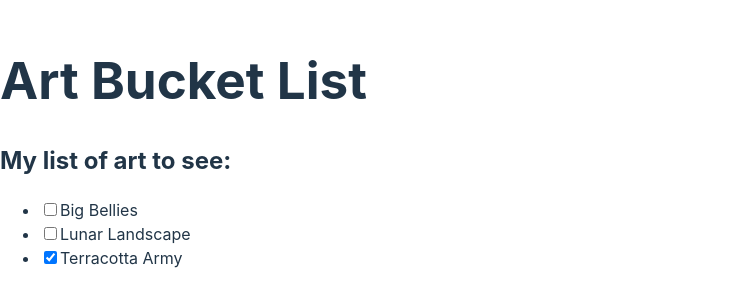
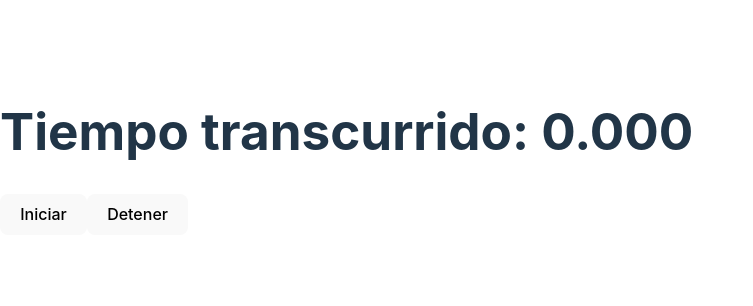
Before and after one commit to CristianAquino/react-ts, a React (Vite) app: page / in a window 1280 px wide. Shown: the part 248-554 px from the top of the page, without its empty margins (0-753 px from the left). Built offline with nearby package versions, Linux system fonts and the light colour scheme.

Commit message:
ref_counter

```diff
--- a/src/App.tsx
+++ b/src/App.tsx
@@ -1,64 +1,34 @@
-import { useState } from "react";
+import { useState, useRef } from "react";
 
-interface Art {
-  id: number;
-  title: string;
-  seen: boolean;
-}
+export default function App() {
+  const [startTime, setStartTime] = useState<number | null>(null);
+  const [now, setNow] = useState<number | null>(null);
+  const intervalRef = useRef<number>();
 
-const initialList = [
-  { id: 0, title: "Big Bellies", seen: false },
-  { id: 1, title: "Lunar Landscape", seen: false },
-  { id: 2, title: "Terracotta Army", seen: true },
-];
+  function handleStart() {
+    setStartTime(Date.now());
+    setNow(Date.now());
 
-function ItemList({
-  artworks,
-  onToggle,
-}: {
-  artworks: Art[];
-  onToggle: (id: number) => void;
-}) {
-  return (
-    <ul>
-      {artworks.map((artwork) => (
-        <li key={artwork.id}>
-          <label>
-            <input
-              type="checkbox"
-              checked={artwork.seen}
-              onChange={() => onToggle(artwork.id)}
-            />
-            {artwork.title}
-          </label>
-        </li>
-      ))}
-    </ul>
-  );
-}
+    clearInterval(intervalRef.current);
+    intervalRef.current = setInterval(() => {
+      setNow(Date.now());
+    }, 10);
+  }
 
-function App() {
-  const [list, setList] = useState<Art[]>(initialList);
+  function handleStop() {
+    clearInterval(intervalRef.current);
+  }
 
-  const handleToggle = (id: number) => {
-    const nuevo = list.map((ele) => {
-      if (ele.id === id) {
-        return {
-          ...ele,
-          seen: !ele.seen,
-        };
-      }
-      return ele;
-    });
-    setList(nuevo);
-  };
+  let secondsPassed = 0;
+  if (startTime != null && now != null) {
+    secondsPassed = (now - startTime) / 1000;
+  }
+
   return (
     <>
-      <h1>Art Bucket List</h1>
-      <h2>My list of art to see:</h2>
-      <ItemList artworks={list} onToggle={handleToggle} />
+      <h1>Tiempo transcurrido: {secondsPassed.toFixed(3)}</h1>
+      <button onClick={handleStart}>Iniciar</button>
+      <button onClick={handleStop}>Detener</button>
     </>
   );
 }
-
-export default App;
```
